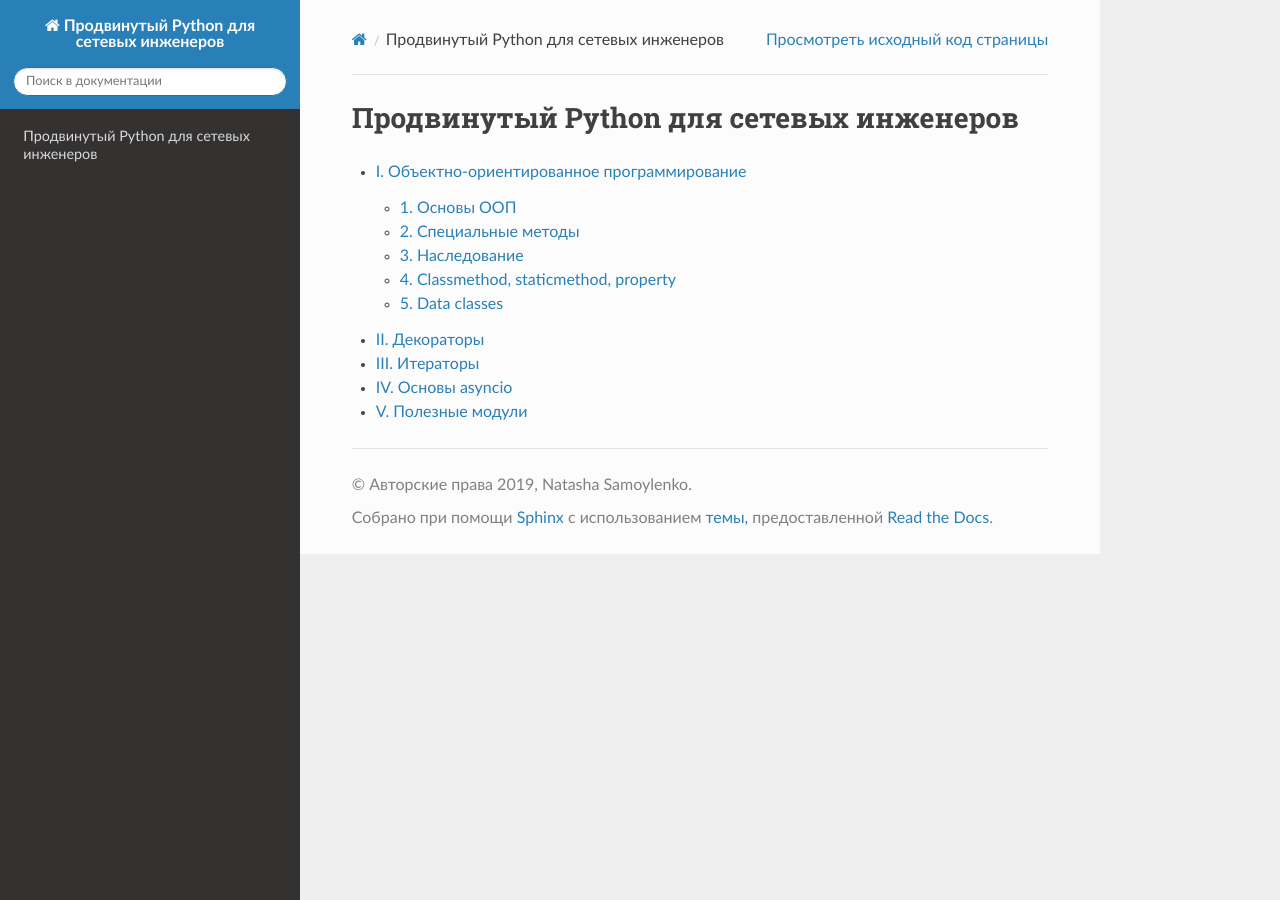
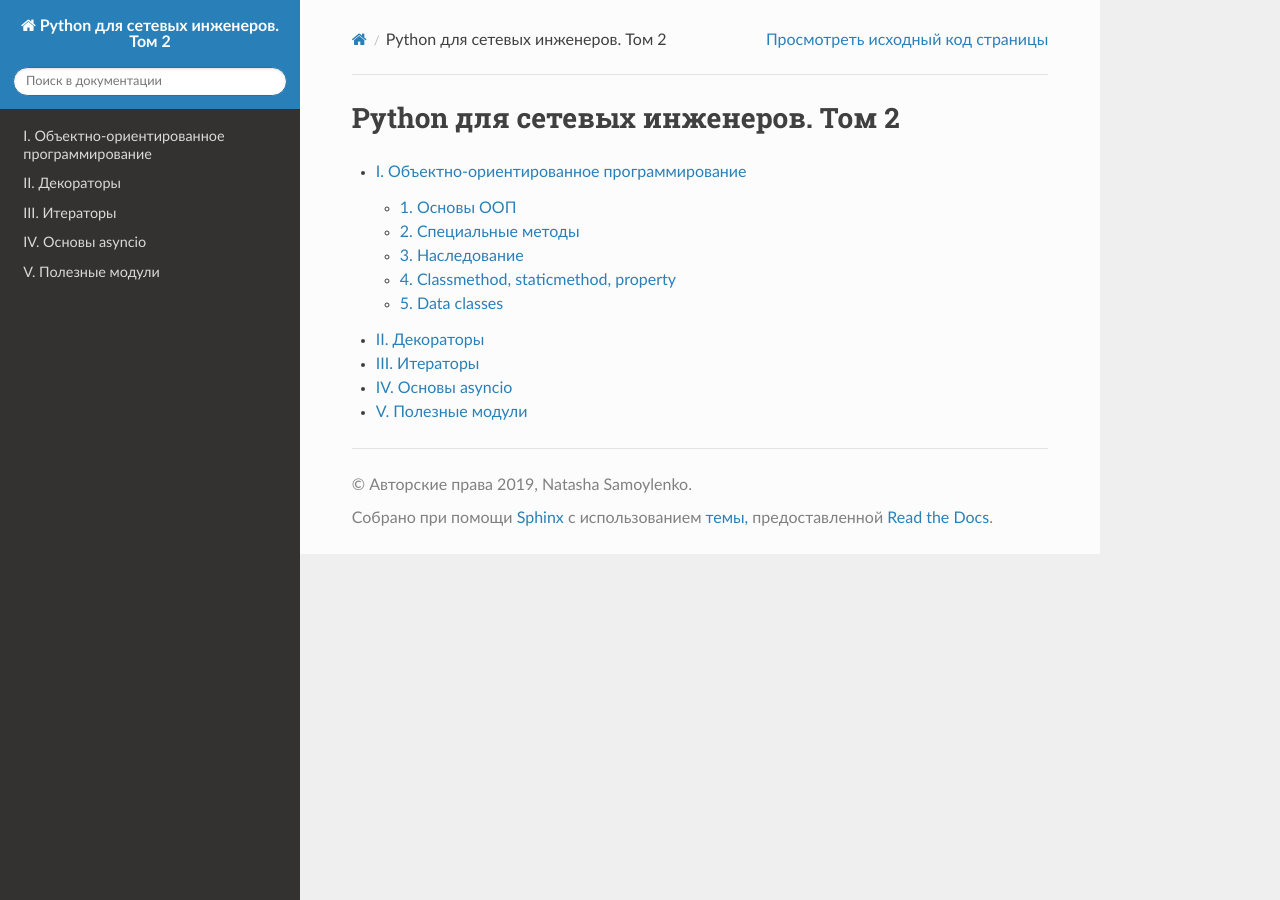
Before and after one commit to natenka/advpyneng-book, a Sphinx documentation site: the page built from docs/source/contents.rst, in a window 1280 px wide. Built offline with Sphinx 7.4.7 and the Read the Docs theme 2.0.0, drawn with Linux system fonts in a browser that asks for light colours; pages that are not in the unit, such as notebooks, are missing from menus.

Commit message:
Python для сетевых инженеров. Том 2

```diff
--- a/docs/source/conf.py
+++ b/docs/source/conf.py
@@ -17,7 +17,7 @@
 
 # -- Project information -----------------------------------------------------
 
-project = 'Продвинутый Python для сетевых инженеров'
+project = 'Python для сетевых инженеров. Том 2'
 copyright = '2019, Natasha Samoylenko'
 author = 'Natasha Samoylenko'
 
--- a/docs/source/contents.rst
+++ b/docs/source/contents.rst
@@ -1,4 +1,4 @@
-Продвинутый Python для сетевых инженеров
+Python для сетевых инженеров. Том 2
 ========================================
 
 .. toctree::
```
Also changed, not shown: docs/source/index.rst (+7 -7 lines).
